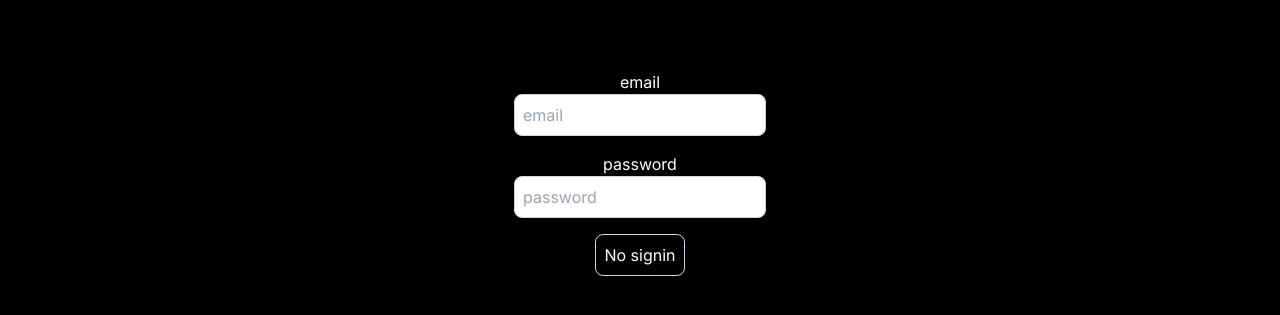
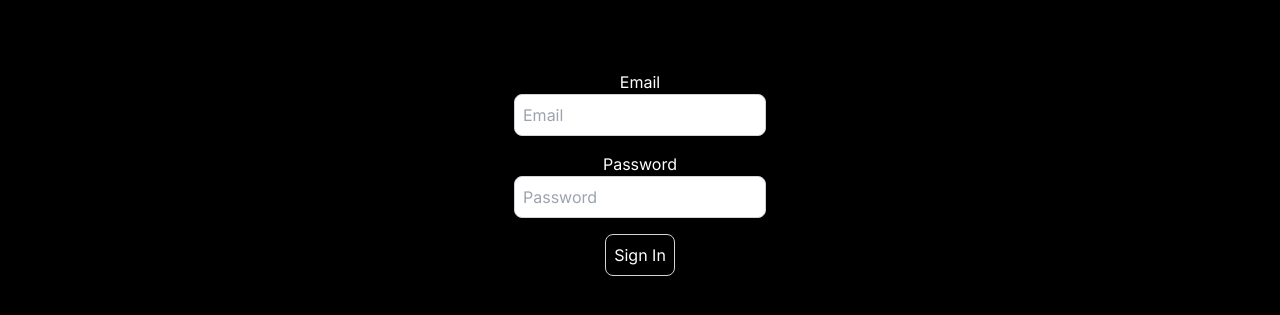
Before and after one commit to DegenCoders/Paste-Bin, a Next.js app in the folder frontend/: page /login in a window 1280 px wide. Shown: the part 291-606 px from the top of the page. Built offline with nearby package versions, Linux system fonts and the light colour scheme.

Commit message:
endpoint for pastebin

```diff
--- a/frontend/app/components/Pastebin.js
+++ b/frontend/app/components/Pastebin.js
@@ -4,13 +4,18 @@ import Prism from 'prismjs';
 import 'prismjs/themes/prism.css';
 import 'prismjs/components/prism-javascript';
 import 'prismjs/components/prism-python';
+import axios from 'axios';
 
 const IndexPage = () => {
   const [content, setContent] = useState('');
+  const [token, setToken] = useState('');
 
   useEffect(() => {
     Prism.highlightAll();
-  }, [content]);
+    // Fetch JWT token from local storage
+    const storedToken = localStorage.getItem('token');
+    setToken(storedToken);
+  }, []);
 
   const handleInputChange = (event) => {
     setContent(event.target.value);
@@ -30,7 +35,25 @@ const IndexPage = () => {
 
   const handleSubmit = (event) => {
     event.preventDefault();
-    // Handle submitting content (e.g., send it to a server)
+
+    const noteData = {
+      note: content,
+    };
+
+    axios.post("http://localhost:8080/api/notes/create", noteData, {
+      headers: {
+        Authorization: `Bearer ${token}`, // Include JWT token in the request header
+      },
+    })
+      .then((response) => {
+        console.log("Note created successfully:", response.data);
+        // Optionally, you can handle the response here
+      })
+      .catch((error) => {
+        console.error("Error creating note:", error);
+        // Handle errors, display error message to the user, etc.
+      });
+
     console.log('Submitted content:', content);
   };
 
--- a/frontend/app/login/Login.js
+++ b/frontend/app/login/Login.js
@@ -5,9 +5,9 @@ import {toast} from "react-hot-toast"
 import { useRouter } from 'next/navigation'
 import Link from 'next/link'
 
-const login = () => {
+const Login = () => {
     const router = useRouter()
-    const [user, SetUser] = useState({
+    const [user, setUser] = useState({
         email: "",
         password: "",
     })
@@ -19,18 +19,19 @@ const login = () => {
     const onSignin = async () => {
         try {
             setLoading(true)
-            axios.post("http://localhost:8080/api/auth/signin", user).then((response)=>{
-                console.log("Signup sucess", response.data);
-            })
-            .catch(function (error) {
-                console.log(error);
-            });
-            router.push('/login')
+            const response = await axios.post("http://localhost:8080/api/auth/signin", user);
+            const token = response.data.token;
+
+            localStorage.setItem('token', token);
+            router.push('/');
         } catch (error) {
-            console.log("Signup failed")
+            console.log("Signin failed")
             toast.error(error.message)
+        } finally {
+            setLoading(false);
         }
     }
+
     useEffect(() => {
         if (user.email.length > 0 && user.password.length > 0) {
             setButtonDisabled(false)
@@ -40,40 +41,37 @@ const login = () => {
 
     }, [user])
 
-
-
     return (
         <div className='flex flex-col items-center justify-center min-h-screen py-2 bg-black text-white'>
-        <label htmlFor = "email">email</label>
+            <label htmlFor = "email">Email</label>
             <input
                 className='text-black p-2 border border-gray-300 rounded-lg mb-4 focus:outline-none focus:border-gray-600'
                 id='email'
                 value={user.email}
-        onChange={(e) => SetUser({...user, email: e.target.value })}
-        placeholder='email'
-        type="email"/>
+                onChange={(e) => setUser({...user, email: e.target.value })}
+                placeholder='Email'
+                type="email"
+            />
 
-        <label htmlFor = "username">password</label>
+            <label htmlFor = "password">Password</label>
             <input
                 className='text-black p-2 border border-gray-300 rounded-lg mb-4 focus:outline-none focus:border-gray-600'
                 id='password'
                 value={user.password}
-        onChange={(e) => SetUser({...user, password: e.target.value })}
-        placeholder='password'
-        type="password"/>
-
+                onChange={(e) => setUser({...user, password: e.target.value })}
+                placeholder='Password'
+                type="password"
+            />
 
             <button
                 onClick={onSignin}
+                disabled={buttonDisabled}
                 className='p-2 border border-gray-300 rounded-lg mb-4 focus:outline-none focus:border-gray-600'
             >
-
-            {buttonDisabled ? "No signin" : "Signin"}
+                {loading ? "Signing in..." : "Sign In"}
             </button>
-
         </div>
     )
 }
 
-
-export default login
+export default Login
```
Lines whose indentation alone changed are shown as unchanged.
